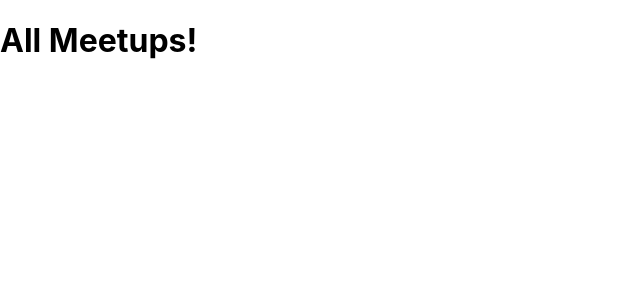
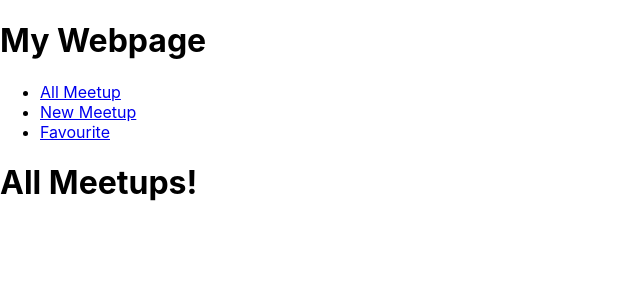
Before and after one commit to iamfredy/myreactapp, a React (Create React App) app: page / in a window 1280 px wide. Shown: the top 300 px of the page, without its empty margins (0-640 px from the left). Built offline with nearby package versions, Linux system fonts and the light colour scheme.

Commit message:
Navigation Bar added via Link(Instead of <a>)

```diff
--- a/src/App.js
+++ b/src/App.js
@@ -1,4 +1,5 @@
 import { Route,Switch } from "react-router-dom";
+import MainNavigation from "./components/layouts/MainNavigation";
 import AllMeetUpsPage from "./pages/AllMeetUps";
 import FavouritesPage from "./pages/Favourites";
 import NewMeetupPage from "./pages/NewMeetup";
@@ -6,6 +7,7 @@ import NewMeetupPage from "./pages/NewMeetup";
 function App() {
   return (
     <div className="App">
+      <MainNavigation/>
       <Switch>
       <Route path="/" exact>
         <AllMeetUpsPage/>
--- /dev/null
+++ b/src/components/layouts/MainNavigation.js
@@ -0,0 +1,15 @@
+import React from 'react'
+import { Link } from 'react-router-dom'
+
+export default function MainNavigation() {
+    return (
+        <div>
+            <h1>My Webpage</h1>
+            <ul>
+                <li><Link to="/">All Meetup</Link></li>
+                <li><Link to="/NewMeetup">New Meetup</Link></li>
+                <li><Link to="/Favourites">Favourite</Link></li>
+            </ul>
+        </div>
+    )
+}
```
